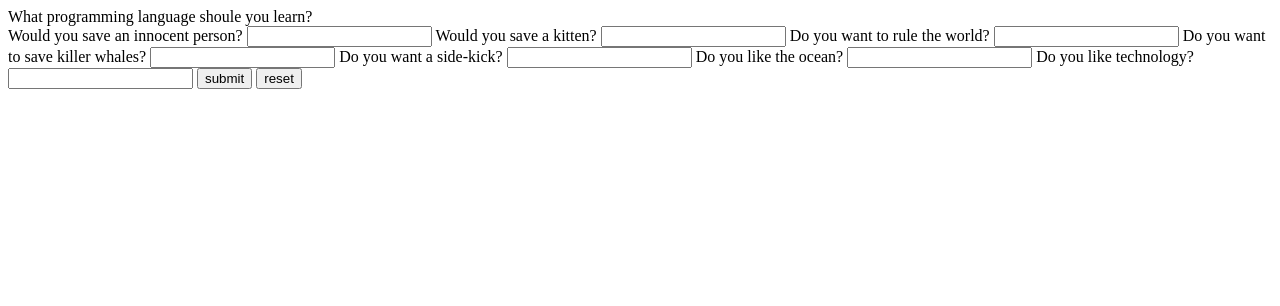
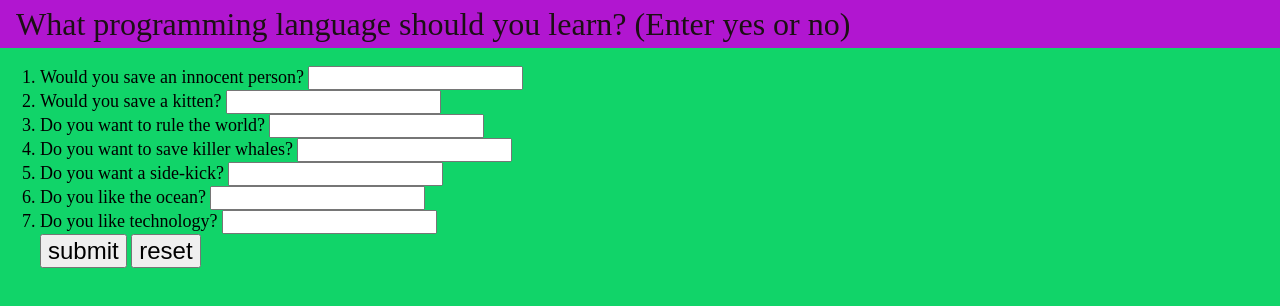
Before and after one commit to Nick-Guzy/Second-code-review, a plain HTML site: page index.html in a window 1280 px wide. Drawn offline with Linux system fonts and the light colour scheme.

Commit message:
Add style, refactored html to connect css, ordered list

```diff
--- a/css/styles.css
+++ b/css/styles.css
@@ -1,7 +1,11 @@
 body {
   margin: 0;
   box-sizing: border-box;
+  background-color: rgb(17, 212, 105);
+}
 
+form {
+  font-size: large;
 }
 
 header {
@@ -9,17 +13,15 @@ header {
   height: 3rem;
   display: flex;
   align-items: center;
-  background-color: rgb(0, 52, 0);
-  color: rgb(55, 55, 55);
+  background-color: rgb(177, 22, 208);
+  color: rgb(27, 16, 20);
   padding-left: 1rem;
 }
 
 #input-area, input {
-  font-size: 2rem;
-
+  font-size: 1rem;
 }
 
 button {
-  font-size: 2rem;
-
+  font-size: 1.5rem;
 }
--- a/index.html
+++ b/index.html
@@ -4,31 +4,48 @@
   <meta charset="UTF-8">
   <meta http-equiv="X-UA-Compatible" content="IE=edge">
   <meta name="viewport" content="width=device-width, initial-scale=1.0">
-  <link rel="stylesheet" href="css/styles.css" type="text.css">
-  <script src="./js/scripts.js"></script>
+  <link rel="stylesheet" href="css/styles.css" type="text/css">
+  <script src="js/scripts.js"></script>
   <title>JS-practice</title>
 </head>
 <body>
-  <header>What programming language shoule you learn?</header>
-  <div id="input-area"></div>
+  <div id="header"><header>What programming language should you learn? (Enter yes or no)</header></div>
+  <div id="input-area">
     <form>
+      <ol>
+        <li>
           <label for="superhero1">Would you save an innocent person?</label>
           <input type="text" name="superhero1">
+        </li>
+        <li>
           <label for="superhero2">Would you save a kitten?</label>
           <input type="text" name="superhero2">
+        </li>
+        <li>
           <label for="superhero3">Do you want to rule the world?</label>
           <input type="text" name="superhero3">
+        </li>
+        <li>
           <label for="superhero4">Do you want to save killer whales?</label>
           <input type="text" name="superhero4">
+        </li>
+        <li>
           <label for="superhero-input5">Do you want a side-kick?</label>
           <input type="text" name="superhero5">
+        </li>
+        <li>
          <label for="superhero-input6">Do you like the ocean?</label>
          <input type="text" name="superhero6">
+        </li>
+        <li>
           <label for="superhero7">Do you like technology?</label>
           <input type="text" name="superhero7">
+        </li>
       <button type="submit">submit</button>
       <button type="reset">reset</button>
+      </ol>
     </form>
+  </div>
     <div id="output-area"></div>
 </body>
 </html>
--- a/js/scripts.js
+++ b/js/scripts.js
@@ -11,11 +11,11 @@ window.onload = function(){
   let superhero7 = (document.querySelector('input:nth-of-type(7)').value);
   let superherotype;
 
-    if (superhero1 === superhero2 && superhero2 === superhero3 && superhero3 === superhero4 && superhero4 === superhero5 && superhero5 === superhero6 && superhero6 === superhero7){
+    if (superhero1 === "yes" && superhero2 === "yes" && superhero3 === "yes" && superhero4 === "yes" && superhero5 === "yes" && superhero6 === "yes" && superhero7 === "yes"){
       superherotype = "css";
-    } else if (superhero1 !== superhero2 && superhero2 === superhero3 && superhero3 === superhero4 && superhero4 === superhero5 && superhero5 === superhero6 && superhero6 === superhero7){
+    } else if (superhero1 === "yes" && superhero2 === "no" && superhero3 === "yes" && superhero4 === "yes" && superhero5 === "yes" && superhero6 === "yes" && superhero7 === "yes"){
       superherotype = "javascript";
-    } else (superhero1 === superhero2 && superhero2 === superhero3 && superhero3 === superhero4 && superhero4 === superhero5 && superhero5 === superhero6 && superhero6 !== superhero7);{
+    } else {
       superherotype = "c#";
     }
     document.getElementById('output-area').innerText = superherotype.toUpperCase();}
```
Lines whose indentation alone changed are shown as unchanged.
